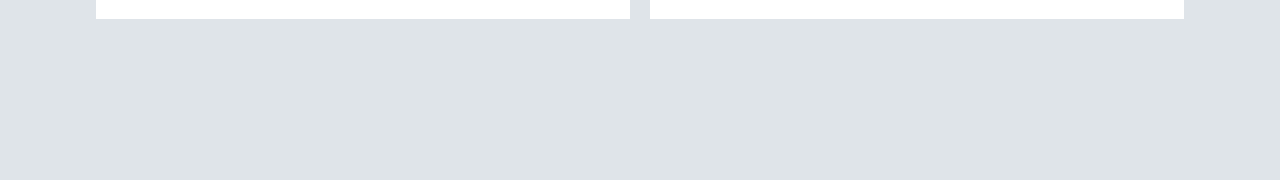
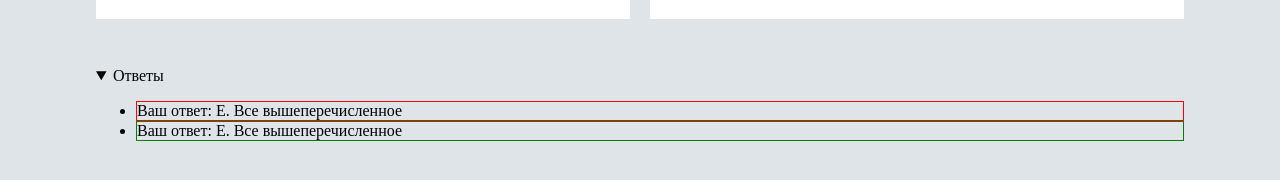
Before and after one commit to AlbShar/quizFrontend, a React (Create React App) app: page /results in a window 1280 px wide. Shown: the part 816-996 px from the top of the page. Built offline with nearby package versions, Linux system fonts and the light colour scheme.

Commit message:
add UserAnswers module

```diff
--- a/src/components/InfoBlock/InfoBlock.tsx
+++ b/src/components/InfoBlock/InfoBlock.tsx
@@ -1,4 +1,4 @@
-import {FC} from 'react';
+import {FC, ReactNode} from 'react';
 import {
     StyledFeatureArticle,
     StyledSummary,
@@ -13,6 +13,7 @@ import {
     imgSrc: string;
     imgAlt: string;
     idForText?: string;
+    children?: ReactNode;
   }
 
 const InfoBlock: FC<Info> = ({title, text, imgSrc, imgAlt, idForText}) => {
--- /dev/null
+++ b/src/modules/UserAnswers/UserAnswers/UserAnswers.Styled.ts
@@ -0,0 +1 @@
+import styled from "styled-components";
--- /dev/null
+++ b/src/modules/UserAnswers/UserAnswers/UserAnswers.tsx
@@ -0,0 +1,42 @@
+import { useState } from "react";
+import Container from "../../../components/Container/Container";
+
+const UserAnswers = () => {
+  interface IUserAnswers {
+    point: number;
+    userAnswer: string;
+  }
+
+  const [userAnswers, setUserAnswers] = useState<IUserAnswers[]>([
+    {
+      point: 0,
+      userAnswer: "E. Все вышеперечисленное",
+    },
+    {
+        point: 1,
+        userAnswer: "E. Все вышеперечисленное",
+      },
+  ]);
+
+  return (
+    <Container>
+      <details open>
+        <summary>Ответы</summary>
+        <ul>
+        {userAnswers.map(userAnswer => {
+            const isRight = userAnswer.point ? true : false;
+            let color = isRight ? 'green' : 'red';
+            const className = {border: `1px solid ${color}`};
+            return (
+                <li style={className}>
+                    <div>{`Ваш ответ: ${userAnswer.userAnswer}`}</div>
+                </li>
+            )
+        })}
+        </ul>
+      </details>
+    </Container>
+  );
+};
+
+export default UserAnswers;
--- /dev/null
+++ b/src/modules/UserAnswers/index.ts
@@ -0,0 +1,3 @@
+import UserAnswers from "./UserAnswers/UserAnswers";
+
+export default UserAnswers;
--- a/src/pages/Results/Results.tsx
+++ b/src/pages/Results/Results.tsx
@@ -4,6 +4,7 @@ import { StyledMain } from "../../styles/Main.Styled";
 import ResultsData from "../../modules/ResultsData";
 import Graphics from "../../modules/Graphics";
 import { StyledDiv } from "./Results.Styled";
+import UserAnswers from "../../modules/UserAnswers";
 
 const Results = () => {
   return (
@@ -13,6 +14,7 @@ const Results = () => {
         <StyledDiv>
           <ResultsData></ResultsData>
           <Graphics />
+          <UserAnswers/>
         </StyledDiv>
       </StyledMain>
     </>
```
